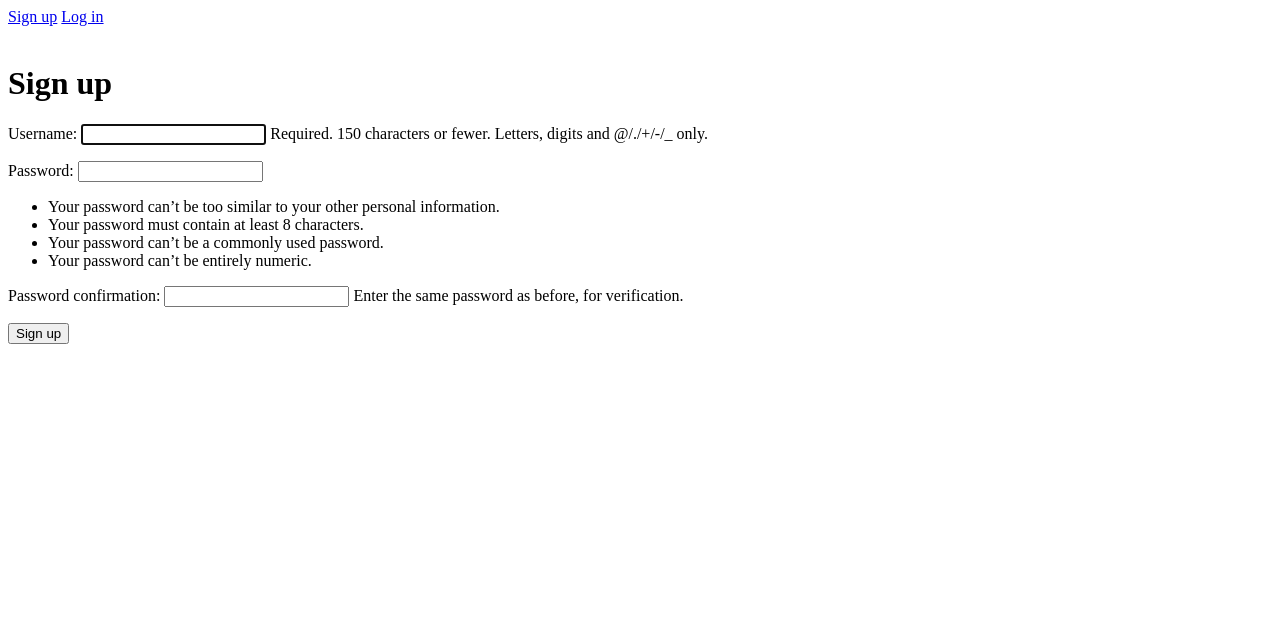
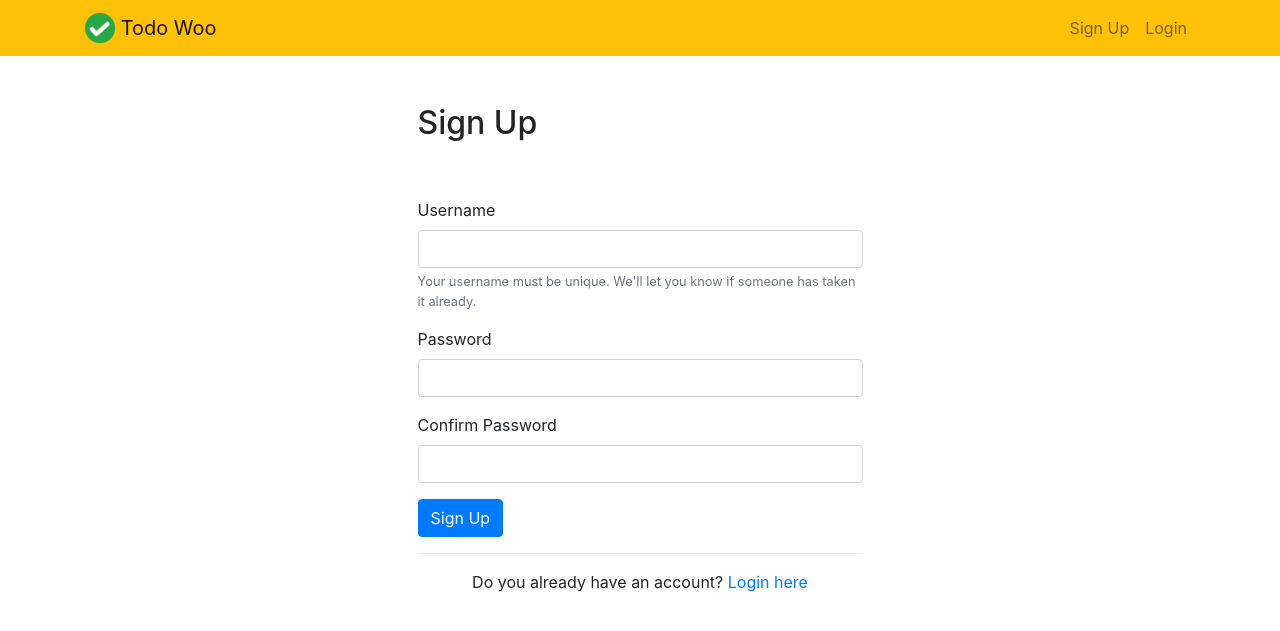
Before and after one commit to AndreiTelehoi/Django-To-Do-Web-App, a Django app: page /signup/ in a window 1280 px wide. Shown: the top 631 px of the page. Run offline with Django 3.2, Linux system fonts and the light colour scheme; some libraries are stand-ins or nearby versions.

Commit message:
'complete'

```diff
--- a/to_do-project/to_do/settings.py
+++ b/to_do-project/to_do/settings.py
@@ -119,3 +119,5 @@ USE_TZ = True
 # https://docs.djangoproject.com/en/3.0/howto/static-files/
 
 STATIC_URL = '/static/'
+
+LOGIN_URL = '/login'
--- a/to_do-project/to_do/urls.py
+++ b/to_do-project/to_do/urls.py
@@ -21,12 +21,18 @@ urlpatterns = [
     path('admin/', admin.site.urls),
 
     # Auth
-    path('signup/', views.signup_user, name='signup_user'),
-    path('logout/', views.logout_user, name='logout_user'),
-    path('login/', views.login_user, name='login_user'),
+    path('signup/', views.signupuser, name='signupuser'),
+    path('logout/', views.logoutuser, name='logoutuser'),
+    path('login/', views.loginuser, name='loginuser'),
 
     # Todos
-    path('current/', views.current_todos, name='current_todos'),
     path('', views.home, name='home'),
-    path('create', views.create_todo, name='create_todo'),
+    path('current/', views.currenttodos, name='currenttodos'),
+    path('completed/', views.completedtodos, name='completedtodos'),
+    path('create/', views.createtodo, name='createtodo'),
+    path('todo/<int:todo_pk>/', views.viewtodo, name='viewtodo'),
+    path('todo/<int:todo_pk>/complete',
+         views.completetodo, name='completetodo'),
+    path('todo/<int:todo_pk>/delete',
+         views.deletetodo, name='deletetodo'),
 ]
--- a/to_do-project/to_do_app/templates/todo/base.html
+++ b/to_do-project/to_do_app/templates/todo/base.html
@@ -1,20 +1,75 @@
-{% if user.is_authenticated %}
+{% load static %}
+<!doctype html>
+<html lang="en">
+<head>
+    <!-- Required meta tags -->
+    <meta charset="utf-8">
+    <meta name="viewport" content="width=device-width, initial-scale=1, shrink-to-fit=no">
 
-Logged In as {{ user.username }}
+    <!-- Bootstrap CSS -->
+    <link rel="stylesheet" href="https://stackpath.bootstrapcdn.com/bootstrap/4.4.1/css/bootstrap.min.css" integrity="sha384-Vkoo8x4CGsO3+Hhxv8T/Q5PaXtkKtu6ug5TOeNV6gBiFeWPGFN9MuhOf23Q9Ifjh" crossorigin="anonymous">
 
-<form action="{% url 'logout_user' %}" method="POST">
-  {% csrf_token %}
-  <button type="submit">Logout</button>
-</form>
-
-{% else %}
-
-<a href="{% url 'signup_user' %}">Sign up</a>
-<a href="{% url 'login_user' %}">Log in</a>
+    <link rel="icon" type="image/png"  href="{% static 'todo/logo.png' %}">
+    <title>Todo Woo</title>
+</head>
+<body>
 
 
-{% endif %}
-<br>
-<br>
+<nav class="navbar navbar-expand-md navbar-light bg-warning">
+<div class="container">
+    <a class="navbar-brand" href="{% url 'home' %}">
+         <img src="{% static 'todo/logo.png' %}" width="30" height="30" class="d-inline-block align-top">
+        <span>Todo Woo</span>
+    </a>
+    <button class="navbar-toggler" type="button" data-toggle="collapse" data-target="#navbarNav" aria-controls="navbarNav" aria-expanded="false" aria-label="Toggle navigation">
+        <span class="navbar-toggler-icon"></span>
+    </button>
+    <div class="collapse navbar-collapse" id="navbarNav">
+    {% if user.is_authenticated %}
+        <ul class="navbar-nav mr-auto">
 
+                <li class="nav-item {{ current }}">
+                    <a class="nav-link" href="{% url 'currenttodos' %}">Current</a>
+                </li>
+                <li class="nav-item {{ completed }}">
+                    <a class="nav-link" href="{% url 'completedtodos' %}">Completed</a>
+                </li>
+                <li class="nav-item {{ create }}">
+                    <a class="nav-link" href="{% url 'createtodo' %}">Create</a>
+                </li>
+
+        </ul>
+    {% endif %}
+    <ul class="navbar-nav ml-auto">
+            {% if user.is_authenticated %}
+                <li class="nav-item">
+                    <a href="#" onclick="$('#signOutBtn').click()" class="nav-link">Logout</a>
+                    <form style='display: none;' method="POST" action="{% url 'logoutuser' %}">
+                        {% csrf_token %}
+                        <button id="signOutBtn" type="submit">Logout</button>
+                    </form>
+                </li>
+            {% else %}
+                <li class="nav-item">
+                    <a class="nav-link" href="{% url 'signupuser' %}">Sign Up</a>
+                </li>
+                <li class="nav-item">
+                    <a class="nav-link" href="{% url 'loginuser' %}">Login</a>
+                </li>
+            {% endif %}
+        </ul>
+    </div>
+</div>
+</nav>
+
+<div class="container">
 {% block content %}{% endblock %}
+</div>
+
+<!-- Optional JavaScript -->
+<!-- jQuery first, then Popper.js, then Bootstrap JS -->
+<script src="https://code.jquery.com/jquery-3.4.1.slim.min.js" integrity="sha384-J6qa4849blE2+poT4WnyKhv5vZF5SrPo0iEjwBvKU7imGFAV0wwj1yYfoRSJoZ+n" crossorigin="anonymous"></script>
+<script src="https://cdn.jsdelivr.net/npm/popper.js@1.16.0/dist/umd/popper.min.js" integrity="sha384-Q6E9RHvbIyZFJoft+2mJbHaEWldlvI9IOYy5n3zV9zzTtmI3UksdQRVvoxMfooAo" crossorigin="anonymous"></script>
+<script src="https://stackpath.bootstrapcdn.com/bootstrap/4.4.1/js/bootstrap.min.js" integrity="sha384-wfSDF2E50Y2D1uUdj0O3uMBJnjuUD4Ih7YwaYd1iqfktj0Uod8GCExl3Og8ifwB6" crossorigin="anonymous"></script>
+</body>
+</html>
--- a/to_do-project/to_do_app/templates/todo/signup_user.html
+++ /dev/null
@@ -1,16 +0,0 @@
-{% extends 'todo/base.html' %}
-
-
-{% block content %}
-
-<h1>Sign up</h1>
-
-<h2>{{ error }}</h2>
-
-<form method="POST">
-  {% csrf_token %}
-  {{ form.as_p }}
-  <button type="submit">Sign up</button>
-</form>
-
-{% endblock %}
--- /dev/null
+++ b/to_do-project/to_do_app/templates/todo/signupuser.html
@@ -0,0 +1,39 @@
+{% extends "todo/base.html" %}
+
+{% block content %}
+    <div class="row justify-content-center mt-5">
+        <div class="col-md-5">
+            <h2>Sign Up</h2>
+        </div>
+    </div>
+    <div class="row justify-content-center mt-5">
+        <div class="col-md-5">
+            {% if error %}
+                <div class="alert alert-danger" role="alert">
+                    {{ error }}
+                </div>
+            {% endif %}
+            <form method="POST">
+                {% csrf_token %}
+                <div class="form-group">
+                    <label for="username">Username</label>
+                    <input type="text" name="username" class="form-control" id="username" aria-describedby="usernameHelp">
+                    <small id="usernameHelp" class="form-text text-muted">Your username must be unique. We'll let you know if someone has taken it already.</small>
+                </div>
+                <div class="form-group">
+                    <label for="password1">Password</label>
+                    <input type="password" name="password1" class="form-control" id="password1">
+                </div>
+                <div class="form-group">
+                    <label for="password2">Confirm Password</label>
+                    <input type="password" name="password2" class="form-control" id="password2">
+                </div>
+                <button type="submit" class="btn btn-primary">Sign Up</button>
+            </form>
+            <hr>
+            <div class="text-center">
+                Do you already have an account? <a href="{% url 'loginuser' %}">Login here</a>
+            </div>
+        </div>
+    </div>
+{% endblock %}
--- a/to_do-project/to_do_app/views.py
+++ b/to_do-project/to_do_app/views.py
@@ -1,9 +1,12 @@
-from django.shortcuts import render, redirect
+from django.shortcuts import render, redirect, get_object_or_404
 from django.contrib.auth.forms import UserCreationForm, AuthenticationForm
 from django.contrib.auth.models import User
 from django.db import IntegrityError
 from django.contrib.auth import login, logout, authenticate
 from .forms import TodoForm
+from .models import Todo
+from django.utils import timezone
+from django.contrib.auth.decorators import login_required
 
 # Create your views here.
 
@@ -12,9 +15,9 @@ def home(req):
     return render(req, 'todo/home.html')
 
 
-def signup_user(req):
+def signupuser(req):
     if req.method == "GET":
-        return render(req, 'todo/signup_user.html', {'form': UserCreationForm()})
+        return render(req, 'todo/signupuser.html', {'form': UserCreationForm()})
     else:
         if req.POST['password1'] == req.POST['password2']:
             try:
@@ -22,51 +25,98 @@ def signup_user(req):
                     req.POST['username'], password=req.POST['password1'])
                 user.save()
                 login(req, user)
-                return redirect('current_todos')
+                return redirect('currenttodos')
             except IntegrityError:
-                return render(req, 'todo/signup_user.html', {
+                return render(req, 'todo/signupuser.html', {
                     'form': UserCreationForm(),
                     'error': 'username already taken'
                 })
         else:
-            return render(req, 'todo/signup_user.html', {
+            return render(req, 'todo/signupuser.html', {
                 'form': UserCreationForm(),
                 'error': 'Passwords did not match'
             })
 
 
-def login_user(req):
+def loginuser(req):
     if req.method == "GET":
-        return render(req, 'todo/login_user.html', {'form': AuthenticationForm()})
+        return render(req, 'todo/loginuser.html', {'form': AuthenticationForm()})
     else:
         user = authenticate(
             req, username=req.POST['username'], password=req.POST['password'])
         if user is None:
-            return render(req, 'todo/login_user.html', {'form': AuthenticationForm(), 'error': 'Username and password did not match'})
+            return render(req, 'todo/loginuser.html', {
+                'form': AuthenticationForm(),
+                'error': 'Username and password did not match'
+            })
         else:
             login(req, user)
-            return redirect('current_todos')
+            return redirect('currenttodos')
 
 
-def logout_user(req):
+@login_required
+def logoutuser(req):
     if req.method == 'POST':
         logout(req)
         return redirect('home')
 
 
-def create_todo(req):
+@login_required
+def createtodo(req):
     if req.method == 'GET':
-        return render(req, 'todo/create_todo.html', {'form': TodoForm()})
+        return render(req, 'todo/createtodo.html', {'form': TodoForm()})
     else:
         try:
             form = TodoForm(req.POST)
             new_todo = form.save(commit=False)
             new_todo.user = req.user
             new_todo.save()
-            return redirect('current_todos')
+            return redirect('currenttodos')
         except ValueError:
-            return render(req, 'todo/create_todo.html', {'error': 'Bad data'})
+            return render(req, 'todo/createtodo.html', {'error': 'Bad data'})
 
 
-def current_todos(req):
-    return render(req, 'todo/current_todos.html')
+@login_required
+def currenttodos(req):
+    todos = Todo.objects.filter(user=req.user, date_completed__isnull=True)
+    return render(req, 'todo/currenttodos.html', {'todos': todos})
+
+
+@login_required
+def viewtodo(req, todo_pk):
+    todo = get_object_or_404(Todo, pk=todo_pk, user=req.user)
+    if req.method == 'GET':
+        form = TodoForm(instance=todo)
+        return render(req, 'todo/viewtodo.html', {'todo': todo, 'form': form})
+    else:
+        try:
+            # instance ca sa stie ca facem update
+            form = TodoForm(req.POST, instance=todo)
+            form.save()
+            return redirect('currenttodos')
+        except ValueError:
+            return render(req, 'todo/viewtodo.html', {'todo': todo, 'form': form, 'error': 'bad info'})
+
+
+@login_required
+def completetodo(req, todo_pk):
+    todo = get_object_or_404(Todo, pk=todo_pk, user=req.user)
+    if req.method == 'POST':
+        todo.date_completed = timezone.now()
+        todo.save()
+        return redirect('currenttodos')
+
+
+@login_required
+def deletetodo(req, todo_pk):
+    todo = get_object_or_404(Todo, pk=todo_pk, user=req.user)
+    if req.method == 'POST':
+        todo.delete()
+        return redirect('currenttodos')
+
+
+@login_required
+def completedtodos(req):
+    todos = Todo.objects.filter(
+        user=req.user, date_completed__isnull=False).order_by('-date_completed')
+    return render(req, 'todo/completedtodos.html', {'todos': todos})
```
Also changed, not shown: to_do-project/to_do_app/templates/todo/completedtodos.html (added, +18 -0 lines), to_do-project/to_do_app/templates/todo/create_todo.html (deleted, +0 -16 lines), to_do-project/to_do_app/templates/todo/createtodo.html (added, +34 -0 lines), to_do-project/to_do_app/templates/todo/current_todos.html (deleted, +0 -7 lines), to_do-project/to_do_app/templates/todo/currenttodos.html (added, +30 -0 lines), to_do-project/to_do_app/templates/todo/home.html (+18 -3 lines), to_do-project/to_do_app/templates/todo/login_user.html (deleted, +0 -16 lines), to_do-project/to_do_app/templates/todo/loginuser.html (added, +34 -0 lines), to_do-project/to_do_app/templates/todo/viewtodo.html (added, +46 -0 lines), to_do-project/to_do_app/static/todo/logo.png (added).
